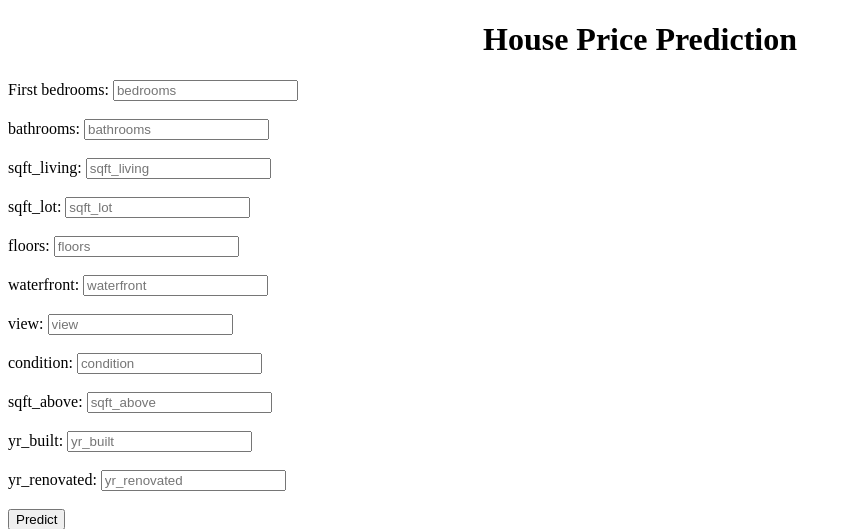
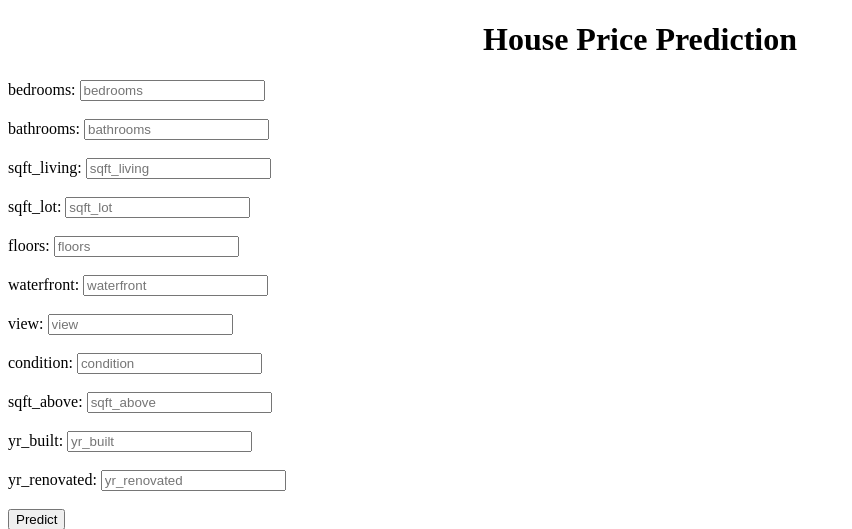
Before and after one commit to alanjoe12/House-predict, a Flask app: page / in a window 1280 px wide. Shown: the top 529 px of the page, without its empty margins (0-852 px from the left). Run offline with Flask 2, Linux system fonts and the light colour scheme.

Commit message:
Add files via upload

```diff
--- a/templates/index.html
+++ b/templates/index.html
@@ -10,7 +10,7 @@
 
     <div class="form">
         <form action="/predict" method="POST">
-            <label >First bedrooms:</label>
+            <label >bedrooms:</label>
             <input type="number" name="bedrooms" id="bedrooms" placeholder="bedrooms"><br><br>
             <label >bathrooms:</label>
             <input type="number" name="bathrooms" id="bathrooms" placeholder="bathrooms"><br><br>
```
